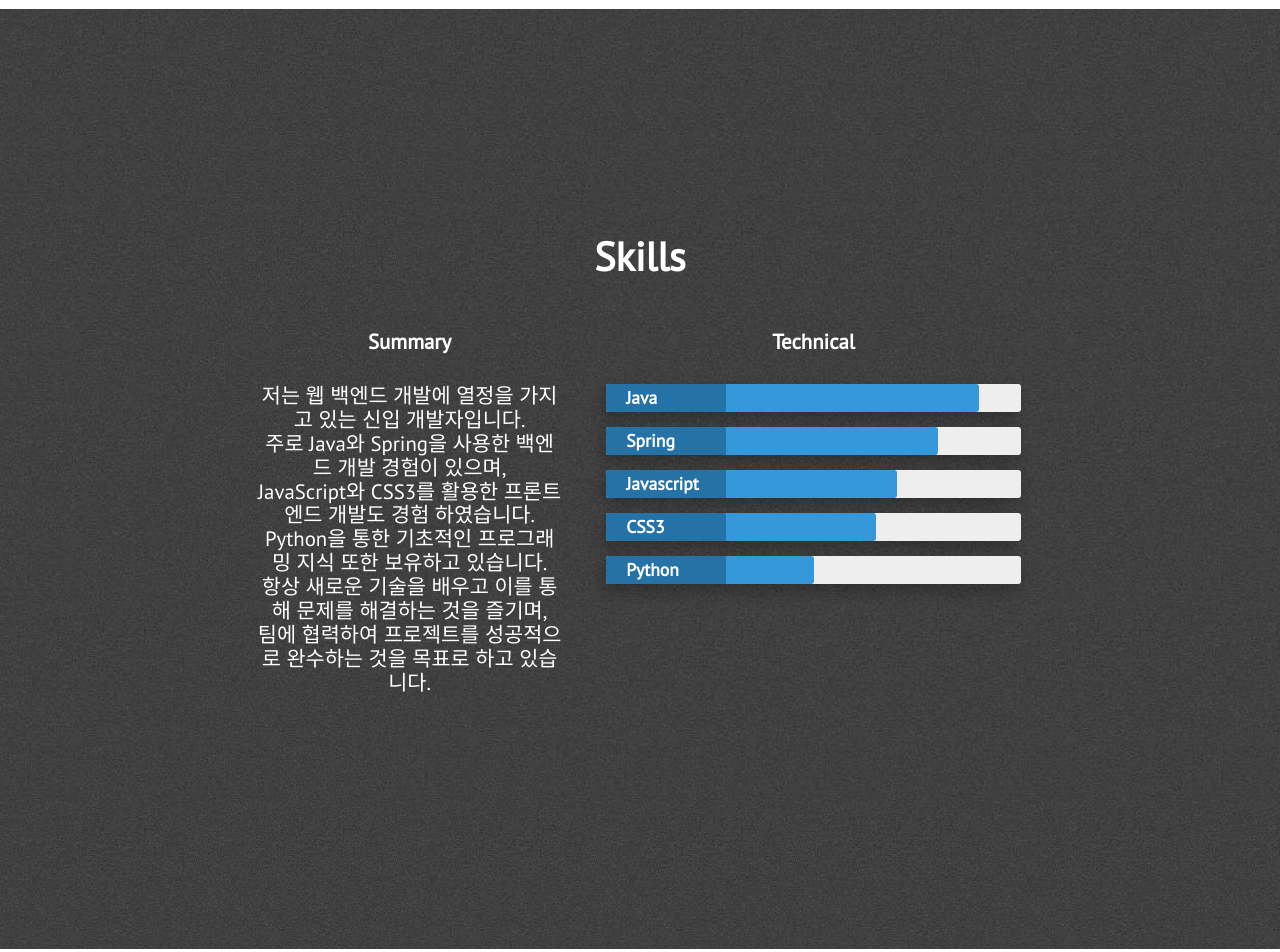
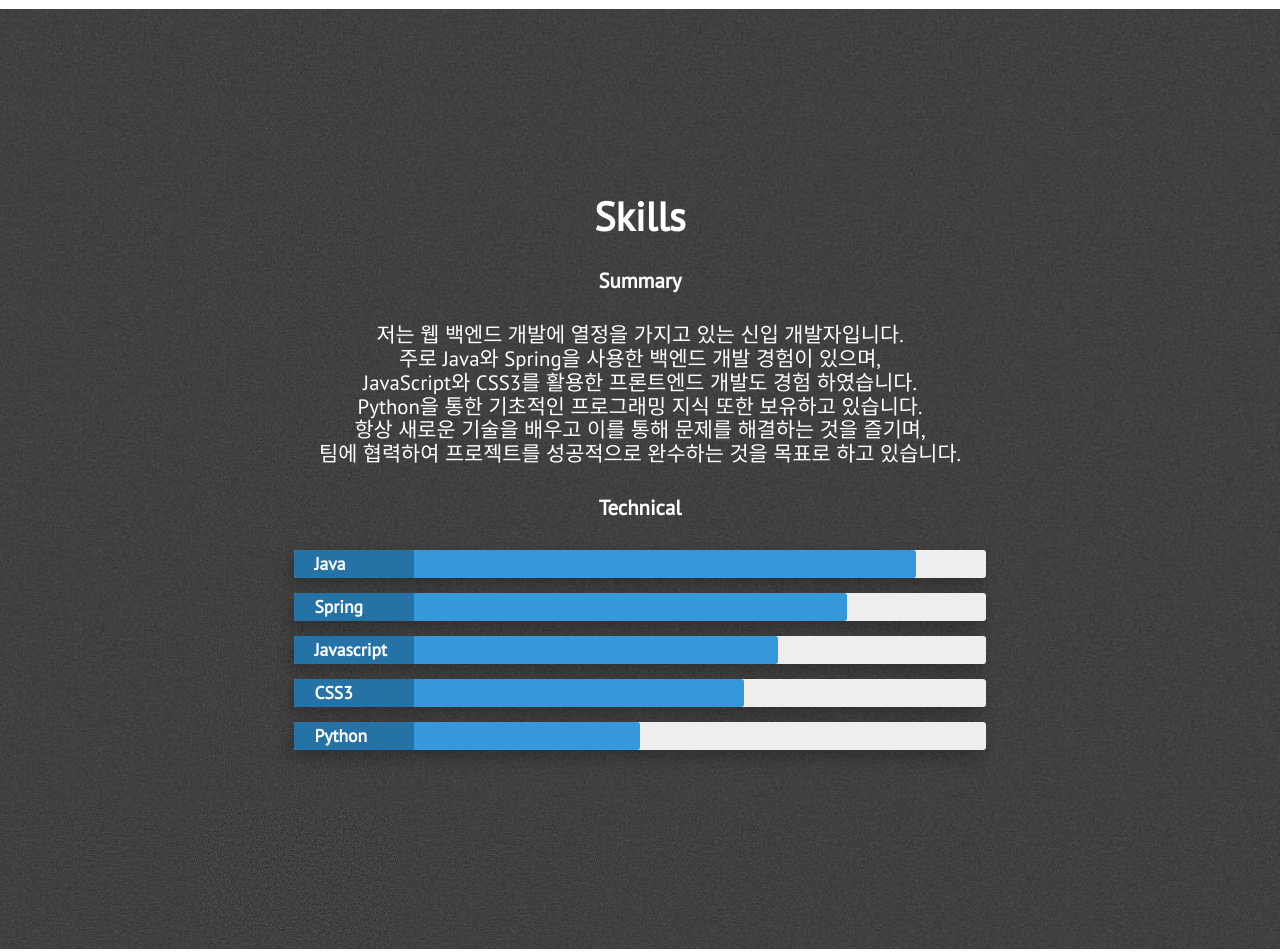
Before and after one commit to SHU-Webbb/SHU-Webbb.github.io, a Jekyll site: the page built from index.html, in a window 1280 px wide. Shown: the part 1951-2903 px from the top of the page. Built offline with Jekyll 4.4.1, drawn with Linux system fonts in a browser that asks for light colours; nearby versions of some CDN libraries.

Commit message:
Update main.css

```diff
--- a/assets/css/main.css
+++ b/assets/css/main.css
@@ -134,7 +134,7 @@ img {
 
 .skills-grid {
   display: -ms-grid;
-  display: grid;
+
   -ms-grid-columns: 40% 60%;
       grid-template-columns: 40% 60%;
   grid-gap: 20px;
```
